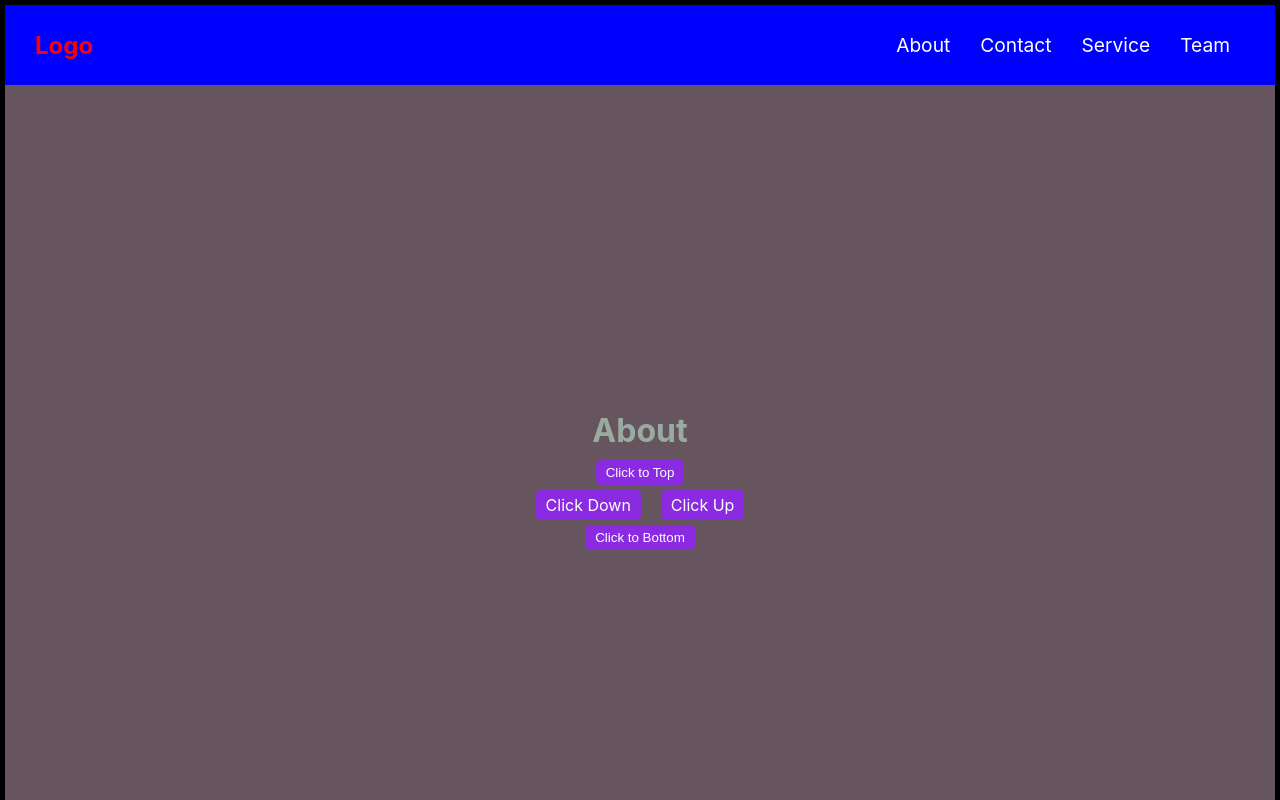
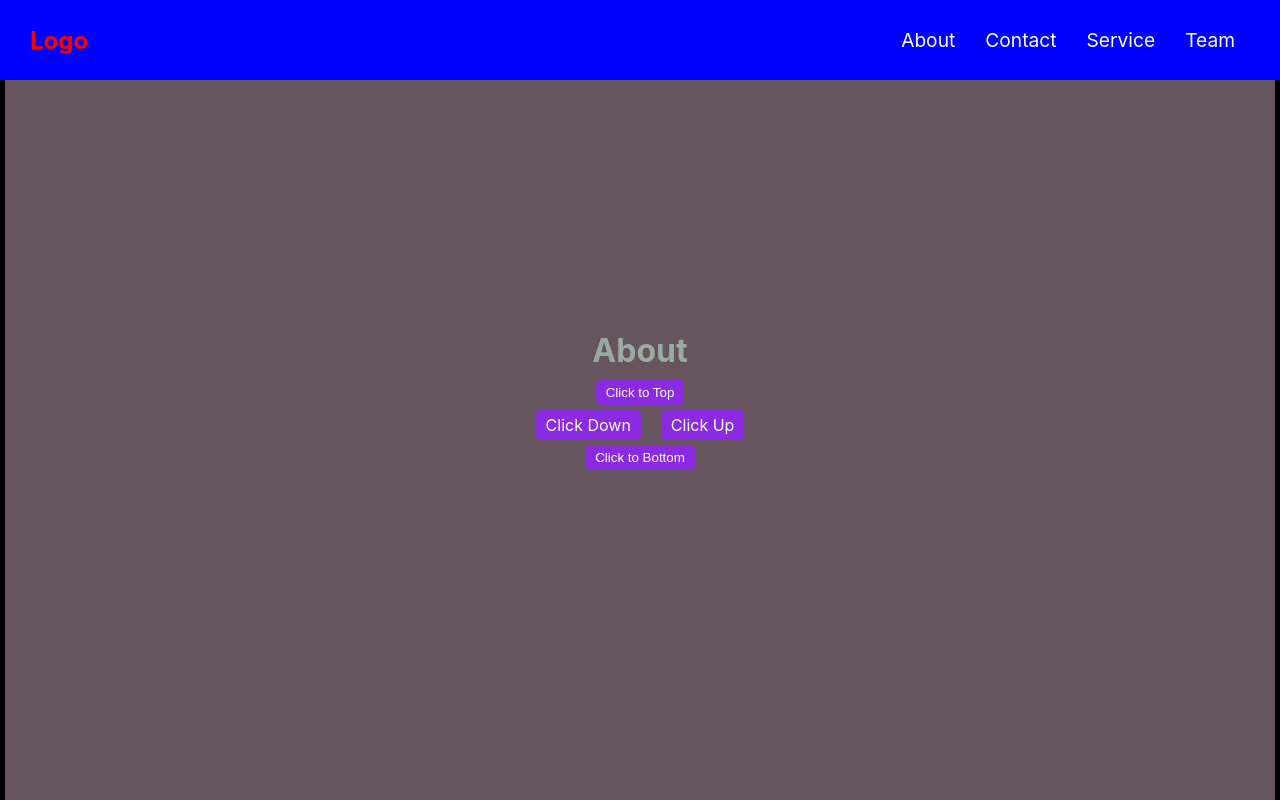
Before and after one commit to BBK-PiJ-2014-24/REACT_SANDPIT, a React (Create React App) app in the folder page-scrolling/: page / in a window 1280 px wide. Shown: the top 800 px of the page. Built offline with nearby package versions, Linux system fonts and the light colour scheme.

Commit message:
refactored navbar so that is now position: fixed

```diff
--- a/page-scrolling/src/components/Navbar.css
+++ b/page-scrolling/src/components/Navbar.css
@@ -1,4 +1,8 @@
 .navbar-container {
+  position: fixed;
+  top: 0;
+  left: 0;
+  right: 0;
   height: 80px;
   width: 100;
   display: flex;
@@ -7,6 +11,7 @@
   background: blue;
   color: red;
   padding: 0 30px;
+  z-index: 10; /* change if you want to have page showing through */
 }
 
 .logo:hover {
```
